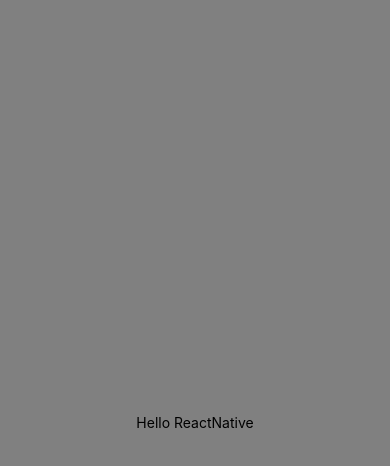
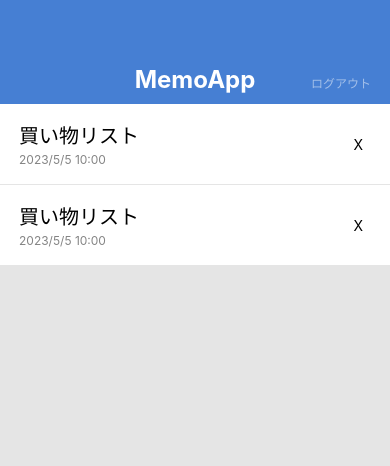
Before and after one commit to ToshihiroUsuda/MemoApp, a React Native app: screen / in a window 390 px wide. Shown: the top 466 px of the page. Built offline with nearby package versions, Linux system fonts and the light colour scheme.

Commit message:
MemoListScreen

```diff
--- a/App.tsx
+++ b/App.tsx
@@ -2,10 +2,10 @@
 // import { StatusBar } from 'expo-status-bar';
 // import { StyleSheet, Text, View } from 'react-native';
 
-import TestScreen from './src/screens/TestScreen';
+import MemoListScreen from './src/screens/MemoListScreen';
 
 const App: React.FC = () => {
-  return <TestScreen message="ReactNative" />;
+  return <MemoListScreen />;
 };
 
 export default App;
--- /dev/null
+++ b/src/components/AppHeader.tsx
@@ -0,0 +1,45 @@
+import React from 'react';
+import { View, Text, StyleSheet } from 'react-native';
+
+const AppHeader: React.FC = () => {
+  return (
+    <View style={styles.appHeader}>
+      <View style={styles.appHeaderInner}>
+        <Text style={styles.appHeaderTitle}>MemoApp</Text>
+        <Text style={styles.appHeaderText}>ログアウト</Text>
+      </View>
+    </View>
+  );
+};
+
+const styles = StyleSheet.create({
+  appHeader: {
+    backgroundColor: '#467FD3',
+    color: '#fffffff',
+    width: '100%',
+    position: 'absolute',
+    height: 104,
+    justifyContent: 'flex-end',
+  },
+  appHeaderInner: {
+    // backgroundColor: 'gray',
+    alignItems: 'center',
+  },
+  appHeaderTitle: {
+    color: '#ffffff',
+    marginBottom: 8,
+    fontSize: 24,
+    fontWeight: 'bold',
+    lineHeight: 32,
+  },
+  appHeaderText: {
+    position: 'absolute',
+    right: 19,
+    bottom: 8,
+    color: 'rgba(255, 255, 255, 0.5)',
+    fontSize: 12,
+    lineHeight: 24,
+  },
+});
+
+export default AppHeader;
--- /dev/null
+++ b/src/components/MemoList.tsx
@@ -0,0 +1,57 @@
+import React from 'react';
+import { View, Text, StyleSheet } from 'react-native';
+
+const MemoList: React.FC = () => {
+  return (
+    <View style={styles.memoList}>
+      <View style={styles.memoListItem}>
+        <View>
+          <Text style={styles.itemTitle}>買い物リスト</Text>
+          <Text style={styles.itemDate}>2023/5/5 10:00</Text>
+        </View>
+        <View style={styles.memoListDeleteButton}>
+          <Text>X</Text>
+        </View>
+      </View>
+      <View style={styles.memoListItem}>
+        <View>
+          <Text style={styles.itemTitle}>買い物リスト</Text>
+          <Text style={styles.itemDate}>2023/5/5 10:00</Text>
+        </View>
+        <View style={styles.memoListDeleteButton}>
+          <Text>X</Text>
+        </View>
+      </View>
+    </View>
+  );
+};
+
+const styles = StyleSheet.create({
+  memoList: {
+    marginTop: 104,
+  },
+  memoListItem: {
+    backgroundColor: '#ffffff',
+    paddingVertical: 16,
+    paddingHorizontal: 19,
+    flexDirection: 'row',
+    justifyContent: 'space-between',
+    borderBottomColor: 'rgba(0, 0, 0, 0.1)',
+    borderBottomWidth: 1,
+  },
+  memoListDeleteButton: {
+    alignSelf: 'center',
+    padding: 8,
+  },
+  itemTitle: {
+    fontSize: 20,
+    lineHeight: 32,
+  },
+  itemDate: {
+    fontSize: 12,
+    lineHeight: 16,
+    color: '#848484',
+  },
+});
+
+export default MemoList;
--- /dev/null
+++ b/src/screens/MemoListScreen.tsx
@@ -0,0 +1,27 @@
+import React from 'react';
+import { View, Text, StyleSheet } from 'react-native';
+
+import AppHeader from '../components/AppHeader';
+import MemoList from '../components/MemoList';
+
+const MemoListScreen: React.FC = () => {
+  return (
+    <View style={styles.container}>
+      {/* Header */}
+      <AppHeader />
+      {/* MemoList */}
+      <MemoList />
+      {/* Button*/}
+      <View></View>
+    </View>
+  );
+};
+
+const styles = StyleSheet.create({
+  container: {
+    flex: 1,
+    backgroundColor: '#E5E5E5',
+  },
+});
+
+export default MemoListScreen;
```
